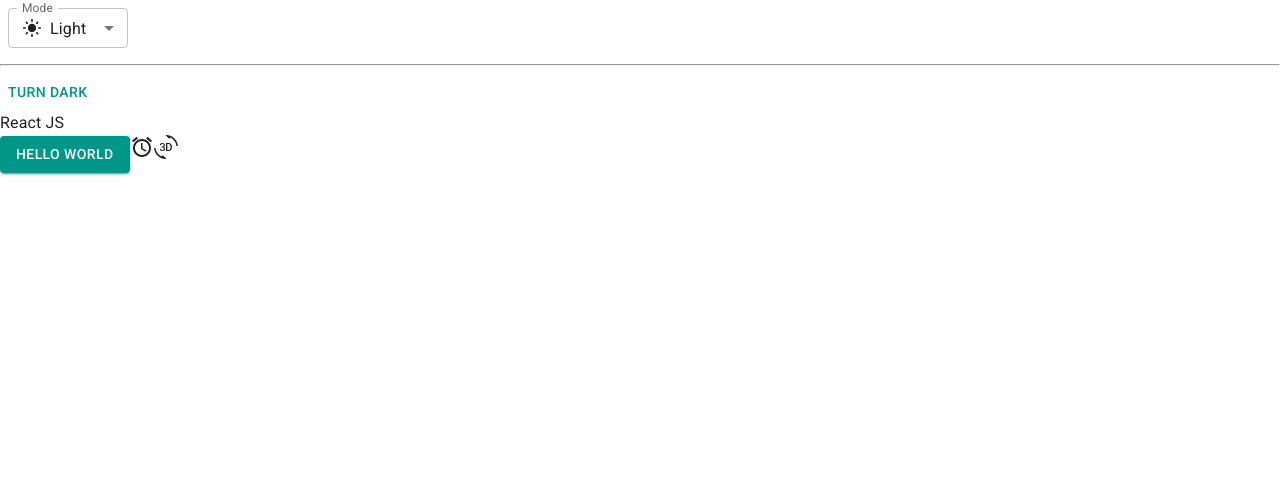
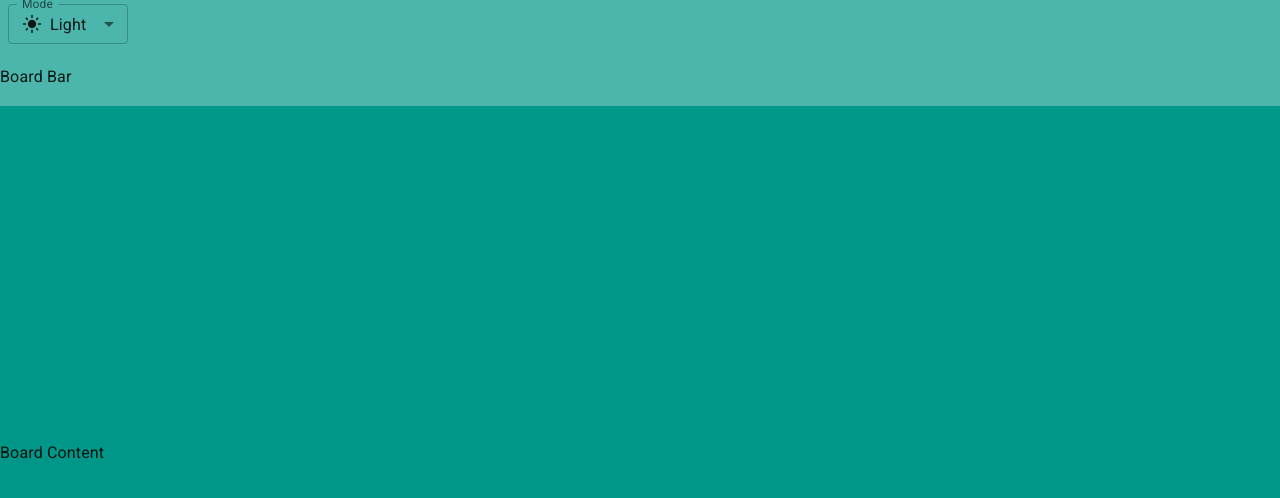
Before and after one commit to S4n6/trello-web-trungquandev, a React (Vite) app: page / in a window 1280 px wide. Shown: the top 498 px of the page. Built offline with nearby package versions, Linux system fonts and the light colour scheme.

Commit message:
layout-basic

```diff
--- a/index.html
+++ b/index.html
@@ -10,7 +10,7 @@
       rel="stylesheet"
       href="https://fonts.googleapis.com/css2?family=Roboto:wght@300;400;500;600;700&display=swap"
     />
-    <title>Vite + React</title>
+    <title>Trello web</title>
   </head>
   <body>
     <div id="root"></div>
--- a/src/App.jsx
+++ b/src/App.jsx
@@ -1,5 +1,3 @@
-import Button from '@mui/material/Button'
-import { AccessAlarm, ThreeDRotation } from '@mui/icons-material'
 import {useColorScheme} from '@mui/material/styles'
 import InputLabel from '@mui/material/InputLabel'
 import MenuItem from '@mui/material/MenuItem'
@@ -9,6 +7,7 @@
 import DarkModeOutlinedIcon  from '@mui/icons-material/DarkModeOutlined'
 import SettingsBrightnessIcon from '@mui/icons-material/SettingsBrightness'
 import Box from '@mui/material/Box'
+import Container from '@mui/material/Container'
 
 
 function ModeSelect(){
@@ -51,32 +50,43 @@
   );
 }
 
-function ModeToggle() {
-  const { mode, setMode } = useColorScheme();
-  return (
-    <Button
-      onClick={() => {
-        setMode(mode === 'light' ? 'dark' : 'light')
-      }}
-    >
-      {mode === 'light' ? 'Turn dark' : 'Turn light'}
-    </Button>
-  )
-}
 
 
 function App() {
 
   return (
-    <>
-      <ModeSelect/>
-      <hr/>
-      <ModeToggle/>
-      <div>React JS</div>
-      <Button variant="contained">Hello world</Button>
-      <AccessAlarm/>
-      <ThreeDRotation/>
-    </>
+    <Container disableGutters maxWidth={false} sx={{height: '100vh', backgroundColor:'primary.main'}}>
+      <Box sx={{
+        backgroundColor:'primary.light',
+        width:'100%',
+        height: theme => theme.trelloCustom.appBarHeight,
+        display:'flex',
+        alignItems:'center'
+      }}>
+
+        <ModeSelect/>
+      </Box>
+
+      <Box sx={{
+        backgroundColor:'primary.light',
+        width:'100%',
+        height: theme => theme.trelloCustom.boardBarHeight,
+        display:'flex',
+        alignItems:'center'
+      }}>
+        Board Bar
+      </Box>
+
+      <Box sx={{
+        backgroundColor:'primary.main',
+        width:'100%',
+        height: theme => `calc(100vh - ${theme.trelloCustom.appBarHeight} - ${theme.trelloCustom.boardBarHeight})`,
+        display:'flex',
+        alignItems:'center'
+      }}>
+        Board Content
+      </Box>
+    </Container>
   )
 }
 
--- a/src/theme.js
+++ b/src/theme.js
@@ -4,6 +4,10 @@
 
 // Create a theme instance.
 const theme = extendTheme({
+    trelloCustom: {
+        appBarHeight: '48px',
+        boardBarHeight: '58px'
+    },
     colorSchemes: {
         light: {
             palette: {
```
